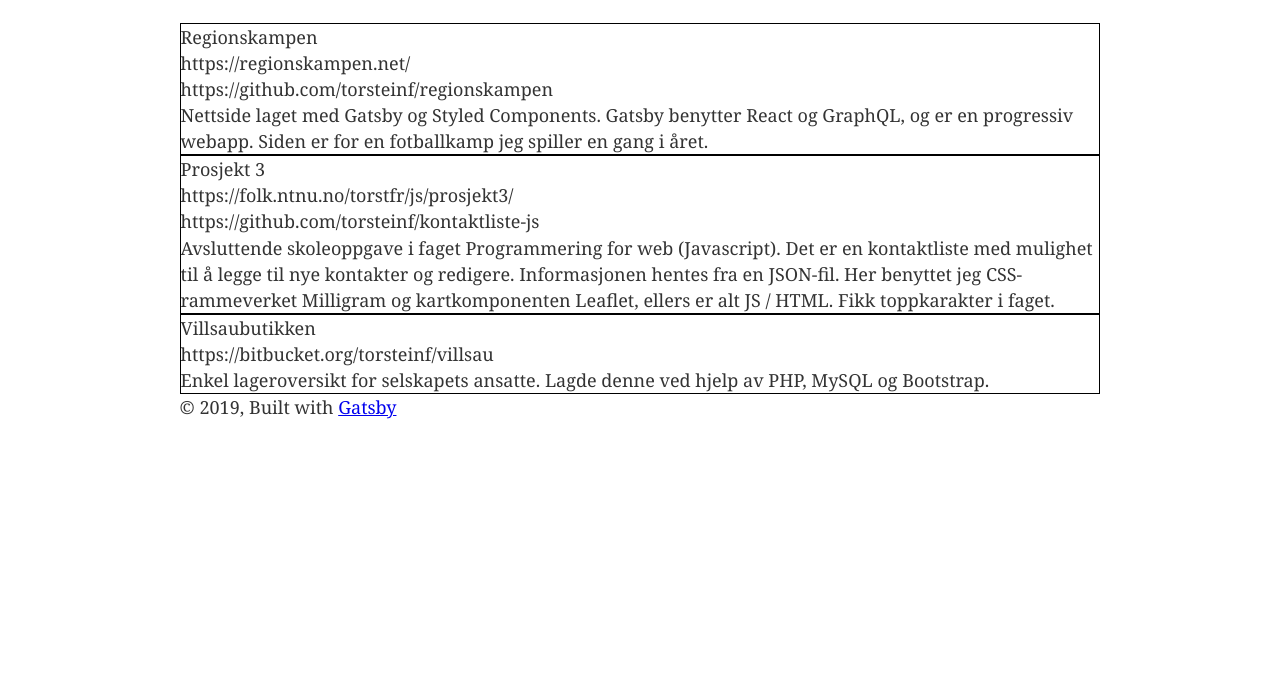
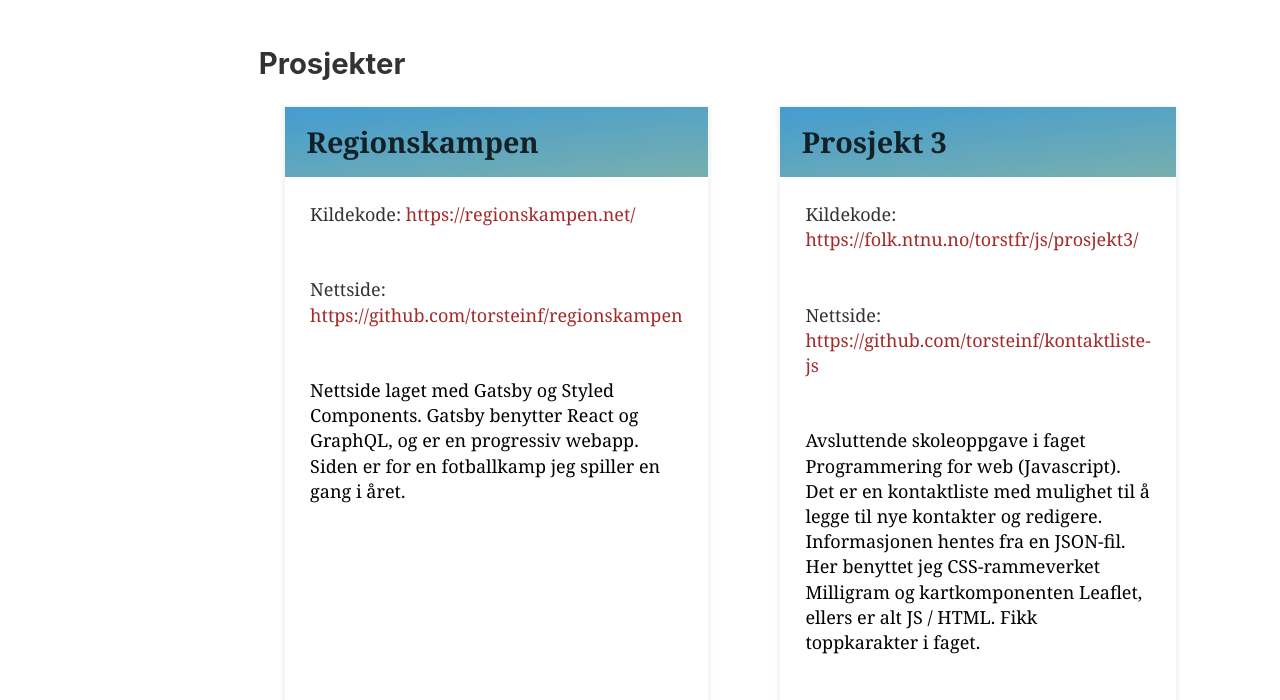
Before and after one commit to torsteinf/torsteinf.github.io, a Gatsby site: page / in a window 1280 px wide. Shown: the part 100-800 px from the top of the page. Built offline with nearby package versions, Linux system fonts and the light colour scheme; Gatsby itself is replaced by a stand-in of ours.

Commit message:
prosjekt

```diff
--- a/src/components/prosjekt/index.js
+++ b/src/components/prosjekt/index.js
@@ -1,9 +1,13 @@
 import React from 'react'
 import Prosjekt from './prosjekt'
+import { Container, Lenke, ProsjektGrid, Section } from '../style/styles'
 
 const Prosjekter = () => {
   return (
-    <div>
+    <Section>
+      <Container>
+        <h2>Prosjekter</h2>
+        <ProsjektGrid>
           <Prosjekt
             tittel="Regionskampen"
             kildekodeurl="https://regionskampen.net/"
@@ -22,7 +26,9 @@ const Prosjekter = () => {
             kildekodeurl="https://bitbucket.org/torsteinf/villsau"
             tekst="Enkel lageroversikt for selskapets ansatte. Lagde denne ved hjelp av PHP, MySQL og Bootstrap."
           />
-    </div>
+        </ProsjektGrid>
+      </Container>
+    </Section>
   )
 }
 
--- a/src/components/prosjekt/prosjekt.js
+++ b/src/components/prosjekt/prosjekt.js
@@ -1,15 +1,15 @@
 import React from 'react'
-import { Box } from '../style/styles'
+import { ProsjektBoks, ProsjektBoksTekst, ProsjektBoksTittel, ProsjektBoksUrlKode, ProsjektBoksUrlNettside } from '../style/styles'
 
 const Prosjekt = ({tittel, kildekodeurl, nettsideurl, tekst}) => {
   return (
     <>
-      <Box>
-        <div>{tittel}</div>
-        <div>{kildekodeurl}</div>
-        <div>{nettsideurl}</div>
-        <div>{tekst}</div>
-      </Box>
+      <ProsjektBoks>
+        <ProsjektBoksTittel>{tittel}</ProsjektBoksTittel>
+        <ProsjektBoksUrlKode><a href={kildekodeurl}>{kildekodeurl}</a></ProsjektBoksUrlKode>
+        <ProsjektBoksUrlNettside><a href={nettsideurl}>{nettsideurl}</a></ProsjektBoksUrlNettside>
+        <ProsjektBoksTekst>{tekst}</ProsjektBoksTekst>
+      </ProsjektBoks>
     </>
   )
 }
--- a/src/components/style/styles.js
+++ b/src/components/style/styles.js
@@ -3,3 +3,93 @@ import styled from 'styled-components'
 export const Box = styled.div`
   border: 1px solid black;
 `;
+
+export const Container = styled.div`
+  margin: 0 auto;
+  max-width: 80rem;
+  padding: 0 1.6rem;
+`
+
+export const Lenke = styled.a`
+
+`
+
+export const ProsjektBoks = styled.div`
+  align-items: center;
+  background: white;
+  border: 1px solid whitesmoke;
+  border-radius: 3px;
+  margin: 0 1.4rem 1.4rem;
+  box-shadow: 0 2px 5px rgba(0,0,0,0.1);
+  display: flex;
+  flex-direction: column;
+  min-height: 100%;
+  position: relative;
+  top: 0;
+  transition: all .1s ease-in;
+  :hover {
+    box-shadow: 0 4px 5px rgba(0,0,0,0.2);
+  }
+`
+
+export const ProsjektBoksTekst = styled.div`
+  line-height:1.4;
+  text-decoration: none;
+  color: black;
+  padding:1.4rem;
+  a {
+    text-decoration: none;
+    border-bottom: .2rem solid #3DC4BE;
+  }
+`
+
+export const ProsjektBoksTittel = styled.div`
+  background: rgb(60,57,121);
+  background: linear-gradient(174deg, rgba(60,57,121,1) 0%, rgba(67,156,209,1) 0%, rgba(120,175,174,1) 100%);
+  margin: 0 auto;
+  padding: 1.2rem;
+  font-size: 1.6rem;
+  font-weight: bold;
+  width: 100%;
+`
+
+export const ProsjektBoksUrl = styled.div`
+  line-height:1.4;
+  width: 100%;
+  padding: 1.4rem;
+  a {
+    text-decoration: none;
+    color: brown;
+  };
+
+`
+export const ProsjektBoksUrlKode = styled(ProsjektBoksUrl)`
+  ::before {
+    content: "Kildekode: "
+  }
+`;
+
+export const ProsjektBoksUrlNettside = styled(ProsjektBoksUrl)`
+  ::before {
+    content: "Nettside: "
+  }
+`;
+
+
+export const ProsjektGrid = styled.div`
+  display: grid;
+  grid-template-columns: 1fr 1fr;
+  grid-template-rows: auto;
+  grid-gap: 20px;
+  @media screen and (max-width: 600px) {
+    grid-template-columns: 1fr;
+  }
+  @media only screen and (min-width: 1200px) {
+    grid-template-columns: repeat(2, 1fr);
+  }
+`
+
+export const Section = styled.section`
+  padding: 1.4rem;
+  margin: 1.4rem;
+`
```
Lines whose indentation alone changed are shown as unchanged.
